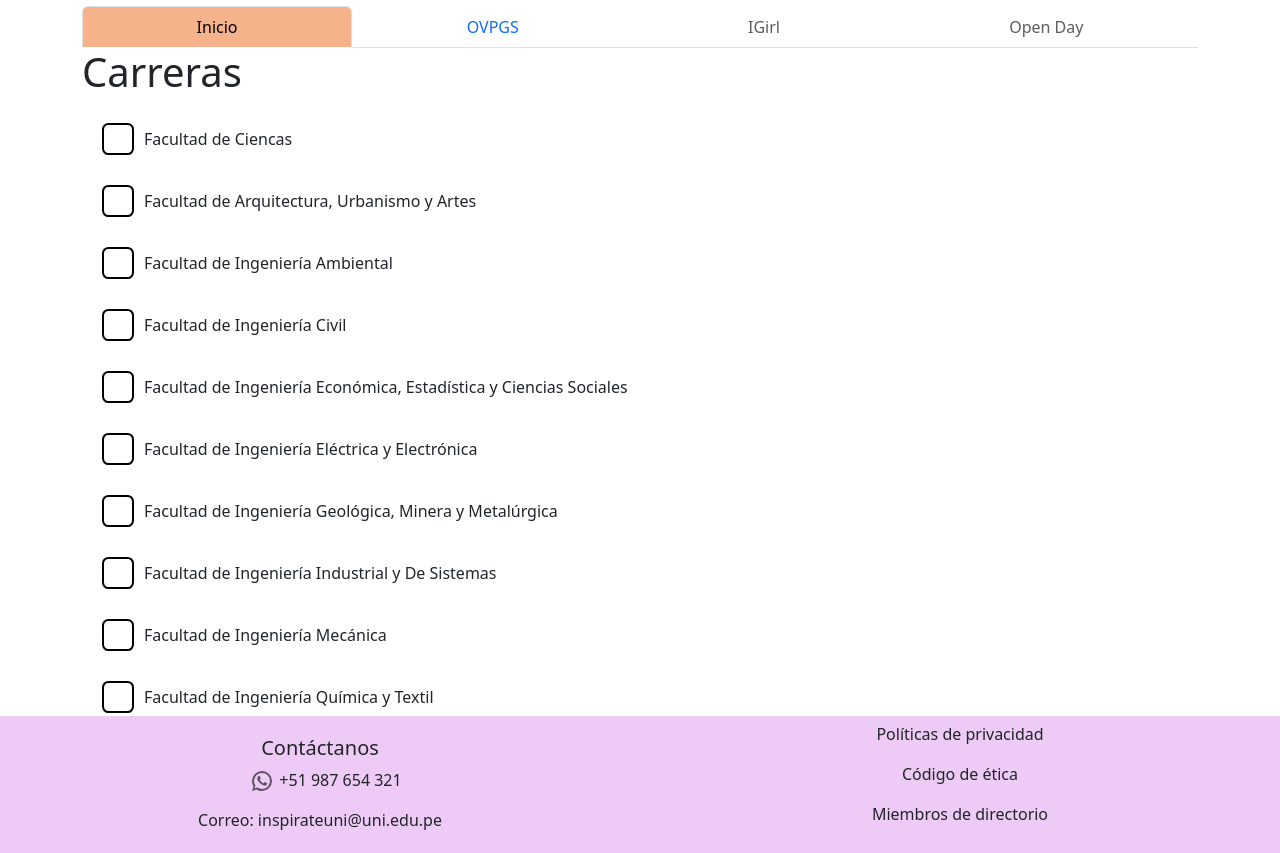
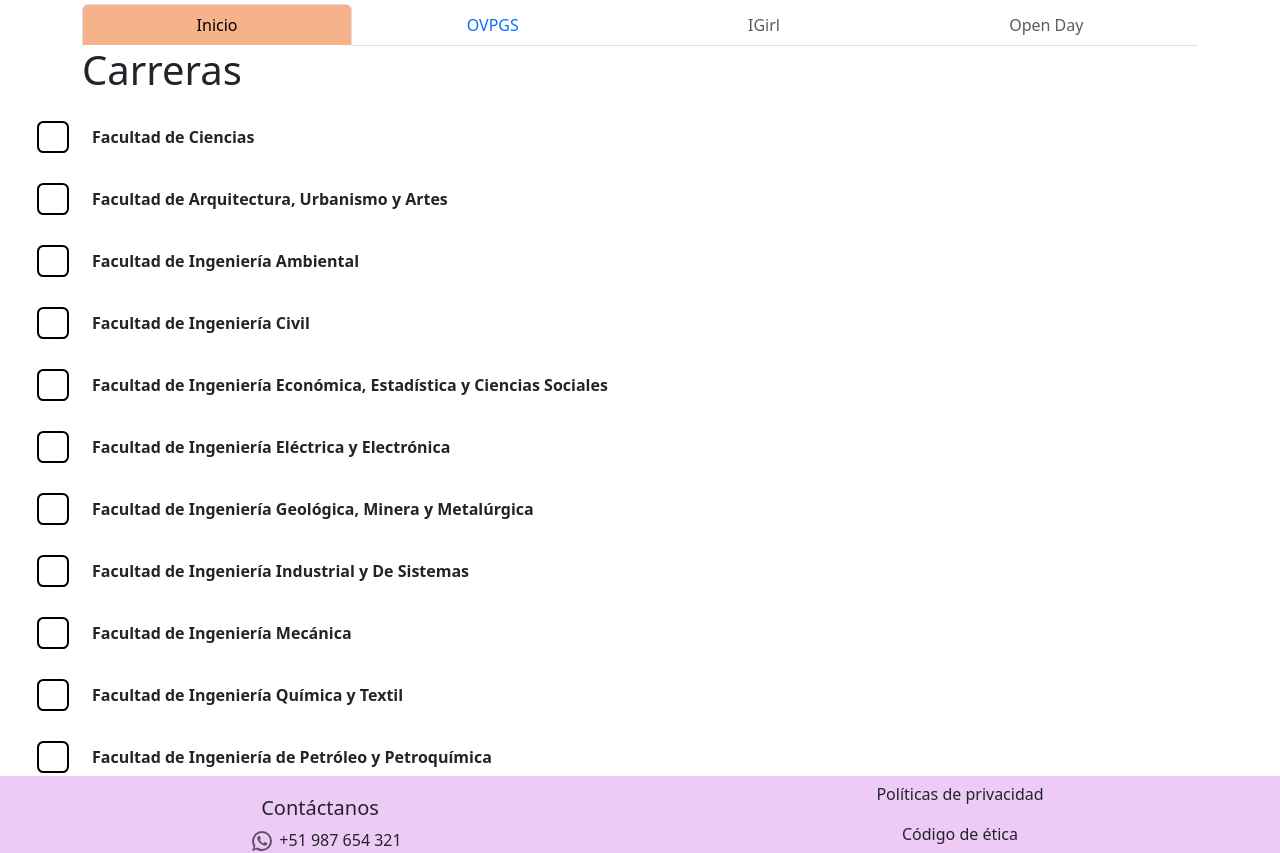
Before and after one commit to CarlosVilchez123/AppInspirate, a React (Vite) app in the folder App-Inspirada-Fronted/: page /home/ovpgs in a window 1280 px wide. Shown: the part 220-1073 px from the top of the page. Built offline with nearby package versions, Linux system fonts and the light colour scheme.

Commit message:
se hizo el merge de los checkbox carreras

```diff
--- a/App-Inspirada-Fronted/src/componentes/Header/Header.jsx
+++ b/App-Inspirada-Fronted/src/componentes/Header/Header.jsx
@@ -11,8 +11,7 @@ export const Header = () => {
           <Navbar.Toggle aria-controls="basic-navbar-nav" />
           <Navbar.Collapse id="basic-navbar-nav">
             <Nav className="mr-auto">
-              <Nav.Link className="px-3" href="#login">Iniciar sesión</Nav.Link>
-              <Nav.Link className="px-3" href="#unete">Únete</Nav.Link>
+              <Nav.Link className="px-3" href="#unete">Intranet Inspirada</Nav.Link>
             </Nav>
             <Navbar.Brand className="mx-auto" href="#home">
               <img className="logo" src='https://drive.google.com/uc?export=view?&id=1vJATMpE1U7YDkzA5bRBG0f8hwkktUrQB' alt="Logo"/>
--- a/App-Inspirada-Fronted/src/componentes/Header/styleHeader.css
+++ b/App-Inspirada-Fronted/src/componentes/Header/styleHeader.css
@@ -1,8 +1,8 @@
 .logo{
-    padding: 4px;
-    width: 200px;
-    height: auto;
-  }
+  width: 200px;
+  height: auto;
+  margin-left: -100px;
+}
 
   .nav-link:hover {
     color: rgb(214, 119, 214);
--- a/App-Inspirada-Fronted/src/pages/Ovpgs/ListaCarreras.jsx
+++ b/App-Inspirada-Fronted/src/pages/Ovpgs/ListaCarreras.jsx
@@ -1,13 +1,35 @@
 const listaCarreras =[
-    {id: 0, checked: false, nombre: "Facultad de Ciencas" , carreras: ["CC", "Quimica", "Fisica","Ing. Fisica", "Matematica"]},
-    {id: 1, checked: false, nombre: "Facultad de Arquitectura, Urbanismo y Artes" , carreras: ["CC", "Quimica", "Fisica","Ing. Fisica", "Matematica"]},
-    {id: 2, checked: false, nombre: "Facultad de Ingeniería Ambiental" , carreras: ["CC", "Quimica", "Fisica","Ing. Fisica", "Matematica"]},
-    {id: 3, checked: false, nombre: "Facultad de Ingeniería Civil" , carreras: ["CC", "Quimica", "Fisica","Ing. Fisica", "Matematica"]},
-    {id: 4, checked: false, nombre: "Facultad de Ingeniería Económica, Estadística y Ciencias Sociales" , carreras: ["CC", "Quimica", "Fisica","Ing. Fisica", "Matematica"]},
-    {id: 5, checked: false, nombre: "Facultad de Ingeniería Eléctrica y Electrónica" , carreras: ["CC", "Quimica", "Fisica","Ing. Fisica", "Matematica"]},
-    {id: 6, checked: false, nombre: "Facultad de Ingeniería Geológica, Minera y Metalúrgica" , carreras: ["CC", "Quimica", "Fisica","Ing. Fisica", "Matematica"]},
-    {id: 7, checked: false, nombre: "Facultad de Ingeniería Industrial y De Sistemas" , carreras: ["CC", "Quimica", "Fisica","Ing. Fisica", "Matematica"]},
-    {id: 8, checked: false, nombre: "Facultad de Ingeniería Mecánica" , carreras: ["CC", "Quimica", "Fisica","Ing. Fisica", "Matematica"]},
-    {id: 9, checked: false, nombre: "Facultad de Ingeniería Química y Textil" , carreras: ["CC", "Quimica", "Fisica","Ing. Fisica", "Matematica"]}
+    {id: 0, checked: false, nombre: "Facultad de Ciencias" ,
+    carreras: ["Ciencia de la Computación", "Quimica", "Fisica","Ing. Fisica", "Matematica"]},
+
+    {id: 1, checked: false, nombre: "Facultad de Arquitectura, Urbanismo y Artes" ,
+    carreras: ["Arquitectura"]},
+
+    {id: 2, checked: false, nombre: "Facultad de Ingeniería Ambiental" ,
+    carreras: ["Ingeniería Sanitaria", "Ingeniería de Higiene y Seguridad Industrial", "Ingeniería Ambiental"]},
+
+    {id: 3, checked: false, nombre: "Facultad de Ingeniería Civil" ,
+    carreras: ["Ingeniería Civil"]},
+
+    {id: 4, checked: false, nombre: "Facultad de Ingeniería Económica, Estadística y Ciencias Sociales" ,
+    carreras: ["Ingeniería Económica", "Ingeniería Estadística"]},
+
+    {id: 5, checked: false, nombre: "Facultad de Ingeniería Eléctrica y Electrónica" ,
+    carreras: ["Ingeniería Eléctrica","Ingeniería Electrónica","Ingeniería de Telecomunicaciones", "Ingeniería de Ciberseguridad"]},
+
+    {id: 6, checked: false, nombre: "Facultad de Ingeniería Geológica, Minera y Metalúrgica" ,
+    carreras: ["Ingeniería de Minas","Ingeniería Geológica","Ingeniería Metalúrgica"]},
+
+    {id: 7, checked: false, nombre: "Facultad de Ingeniería Industrial y De Sistemas" ,
+    carreras: ["Ingeniería Industrial","Ingeniería de Sistemas"]},
+
+    {id: 8, checked: false, nombre: "Facultad de Ingeniería Mecánica" ,
+    carreras: ["Ingeniería Mecánica","Ingeniería Mecánica-Eléctrica","Ingeniería Naval","Ingeniería Mecatrónica"]},
+
+    {id: 9, checked: false, nombre: "Facultad de Ingeniería Química y Textil" ,
+    carreras: ["Ingeniería Química","Ingeniería Textil"]},
+
+    {id: 10, checked: false, nombre: "Facultad de Ingeniería de Petróleo y Petroquímica" ,
+    carreras: ["Ingeniería de Petróleo","Ingeniería Petroquímica"]}
 ]
 export default listaCarreras;
--- a/App-Inspirada-Fronted/src/pages/Ovpgs/Ovpgs.jsx
+++ b/App-Inspirada-Fronted/src/pages/Ovpgs/Ovpgs.jsx
@@ -1,19 +1,18 @@
-import React, { useState } from 'react'
-import { Row, Col} from 'react-bootstrap'
+import React, { memo, useState } from 'react'
 import { NavBarSuperior} from '../../componentes/Menus/NavBarSuperior'
-import { FormGroup, FormControlLabel, Checkbox} from '@mui/material'
 import listaCarreras from './ListaCarreras'
 import './styleCheckBox.css'
-const Items = ({nombre, checked, onChange}) =>{
+const Items = ({nombre, lista, checked, onChange}) =>{
   return (
     <div className='Item-Personalitation'>
-      <CheckboxPersonalitation label={nombre} checked={checked} onChange={onChange}/>
+      <CheckboxPersonalitation label={nombre} lista={lista} checked={checked} onChange={onChange}/>
     </div>
   )
 }
 
-const CheckboxPersonalitation = ({label, checked, onChange}) =>{
+const CheckboxPersonalitation = ({label, lista, checked, onChange}) =>{
   return (
+    <>
     <div className='container-check'>
       <label className='checkbox-label'>
         <input
@@ -27,38 +26,54 @@ const CheckboxPersonalitation = ({label, checked, onChange}) =>{
       <p className='p-check'>{label}</p>
     </div>
 
+    <div className='container-carreras'>
+      {checked && lista.map((items, i) => (
+              <React.Fragment key={i}>
+                <Items
+                  nombre={items}
+                />
+              </React.Fragment>
+            ))
+      }
+    </div>
+
+    </>
   )
 }
 
 export const Ovpgs = () => {
-
   const [arreglo, setArreglo] = useState(listaCarreras)
 
   const handleCheckboxChange = (event,{index}) =>{
-    console.log(event.target.checked, " ", index)
+    console.log(event.target.checked)
     const updateArreglo = [...arreglo]
+
     if(event.target.checked===true){
       updateArreglo[index].checked=true
       for(let i=0; i<updateArreglo.length; i++){
         if(i!=index) updateArreglo[i].checked=false;
       }
+    }else{
+      updateArreglo[index].checked=false;
     }
-    console.log(updateArreglo)
     setArreglo(updateArreglo)
   }
 
   return (
     <>
         <h1>Carreras</h1>
-        {arreglo.map(
-          (items, index) =>
+        {arreglo.map((items, index) => (
+        <React.Fragment key={items.id}>
           <Items
-            key={items.id}
             nombre={items.nombre}
+            lista = {items.carreras}
             checked={items.checked}
-            onChange={(event) => handleCheckboxChange(event, { index })}
+            onChange={(event) => {
+              handleCheckboxChange(event, { index })
+            }}
           />
-        )}
+        </React.Fragment>
+      ))}
     </>
   )
 }
--- a/App-Inspirada-Fronted/src/pages/Ovpgs/styleCheckBox.css
+++ b/App-Inspirada-Fronted/src/pages/Ovpgs/styleCheckBox.css
@@ -13,7 +13,7 @@
 .span-checkbox {
     display: inline-block;
     margin-bottom: 1px;
-    margin-left: 20px;
+    margin-left: -45px;
     position: relative;
     width: 2em;
     height: 2em;
@@ -48,4 +48,10 @@
 .p-check{
     margin-top: 10px;
     margin-left: 10px;
+    font-weight: bold;
 }
+
+.container-carreras{
+    font-size: 15px;
+    margin-left: 70px;
+}
```
